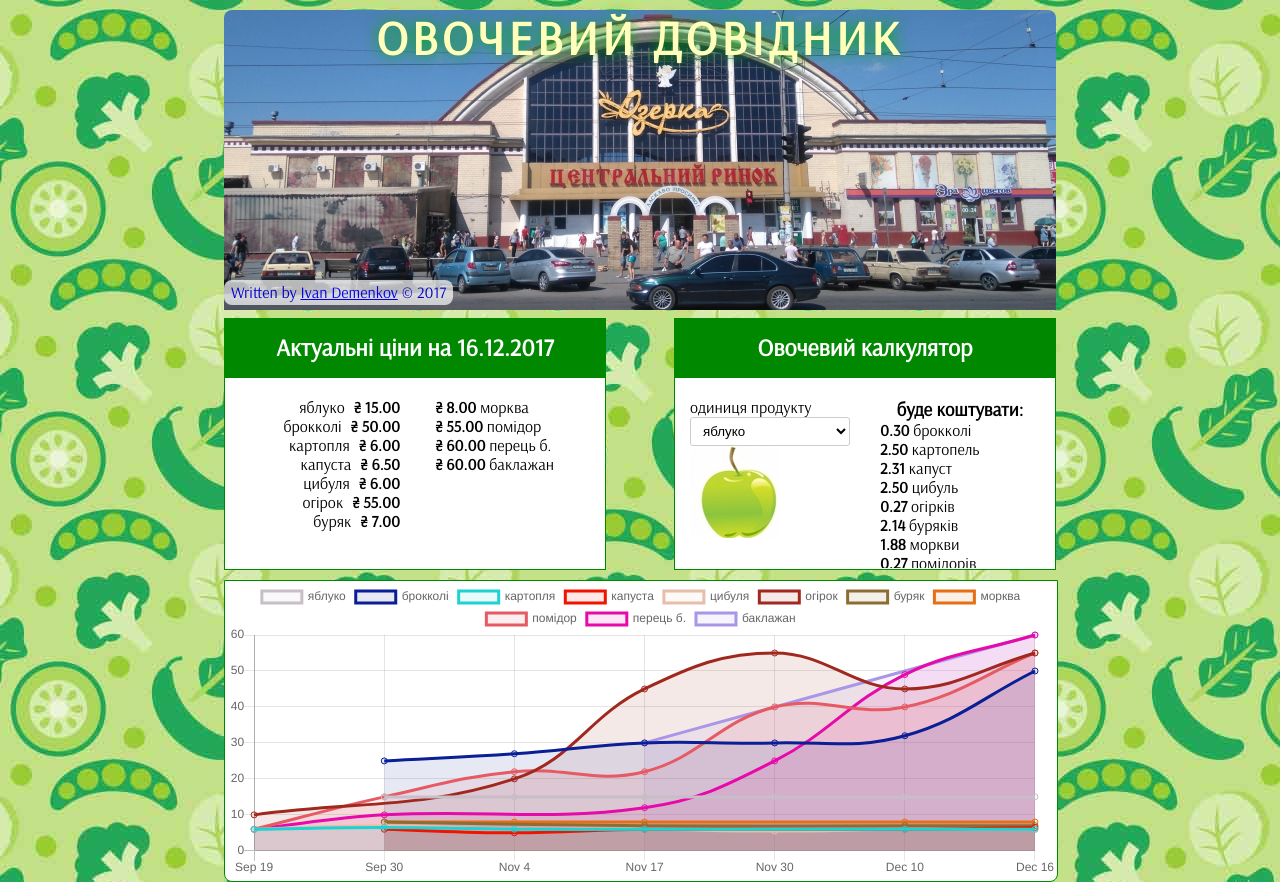
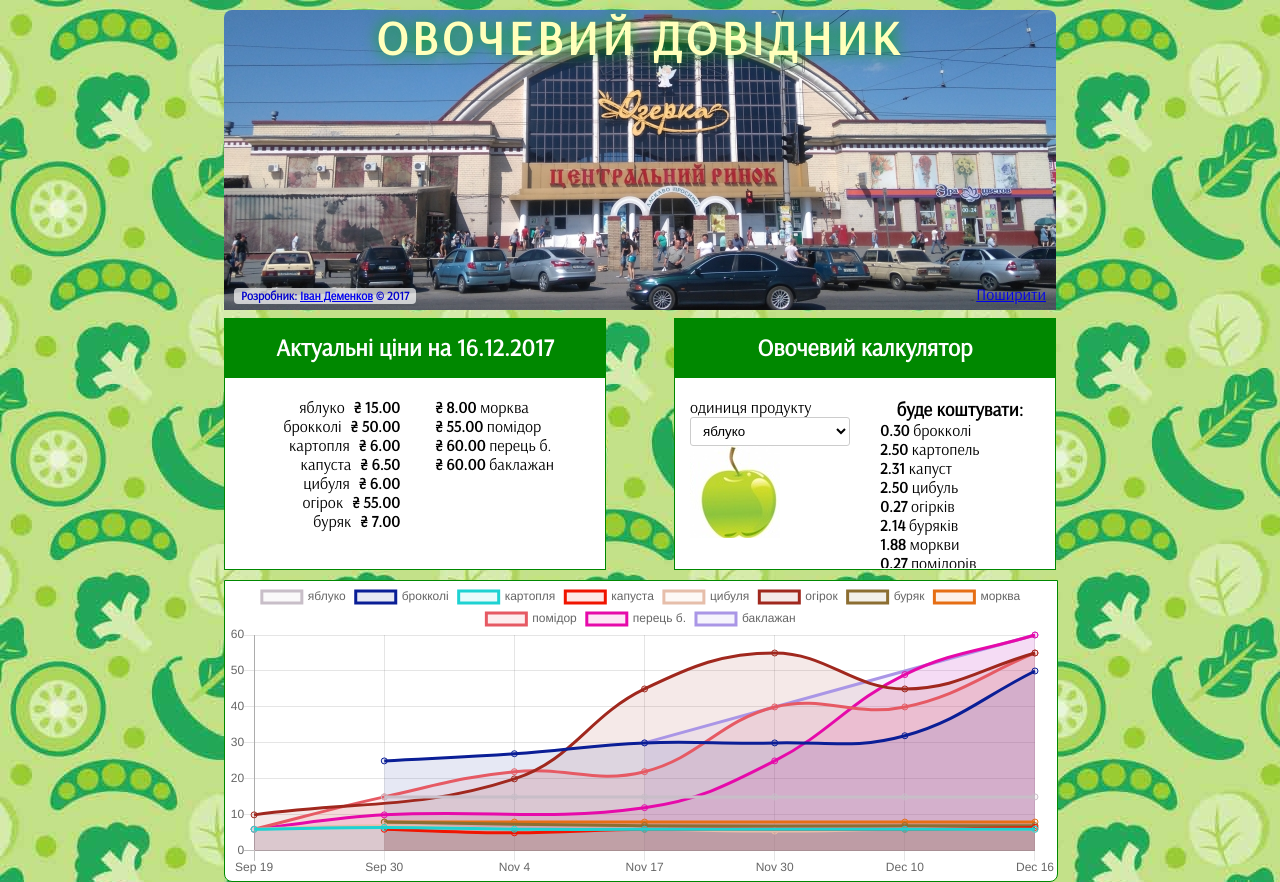
Before and after one commit to deivan/vegetables, a Vue app: page / in a window 1280 px wide. Built offline with nearby package versions, Linux system fonts and the light colour scheme.

Commit message:
Added FB share button

```diff
--- a/src/js/App.vue
+++ b/src/js/App.vue
@@ -1,7 +1,8 @@
 <template>
   <div class="main">
     <h1 class="main__header">Овочевий довідник</h1>
-    <div class="author">Written by <a href="http://demenkov.dp.ua">Ivan Demenkov</a> &copy; 2017</div>
+    <div class="author">Розробник: <a href="http://demenkov.dp.ua">Іван Деменков</a> &copy; 2017</div>
+    <div class="fb-share-button" data-href="http://vegetables.dp.ua/" data-layout="button_count" data-size="small" data-mobile-iframe="true"><a class="fb-xfbml-parse-ignore" target="_blank" href="https://www.facebook.com/sharer/sharer.php?u=http%3A%2F%2Fvegetables.dp.ua%2F&amp;src=sdkpreparse">Поширити</a></div>
     <div class="main__block">
       <h2>Актуальні ціни на {{ currentDate|dates }}</h2>
       <div class="main__block--content">
--- a/src/scss/style.scss
+++ b/src/scss/style.scss
@@ -32,10 +32,19 @@ body {
   .author {
     background-color: rgba(255, 255, 255, 0.7);
     color: #00c;
-    padding: 3px 7px;
-    border-radius: 8px;
+    padding: 1px 7px;
+    border-radius: 4px;
     position: absolute;
-    top: 270px;
+    top: 278px;
+    left:10px;
+    font-weight: 800;
+    font-size:12px;
+  }
+
+  .fb-share-button {
+    position: absolute;
+    right: 10px;
+    top:275px;
   }
 
   &__header {
```
Also changed, not shown: src/index.ejs.
